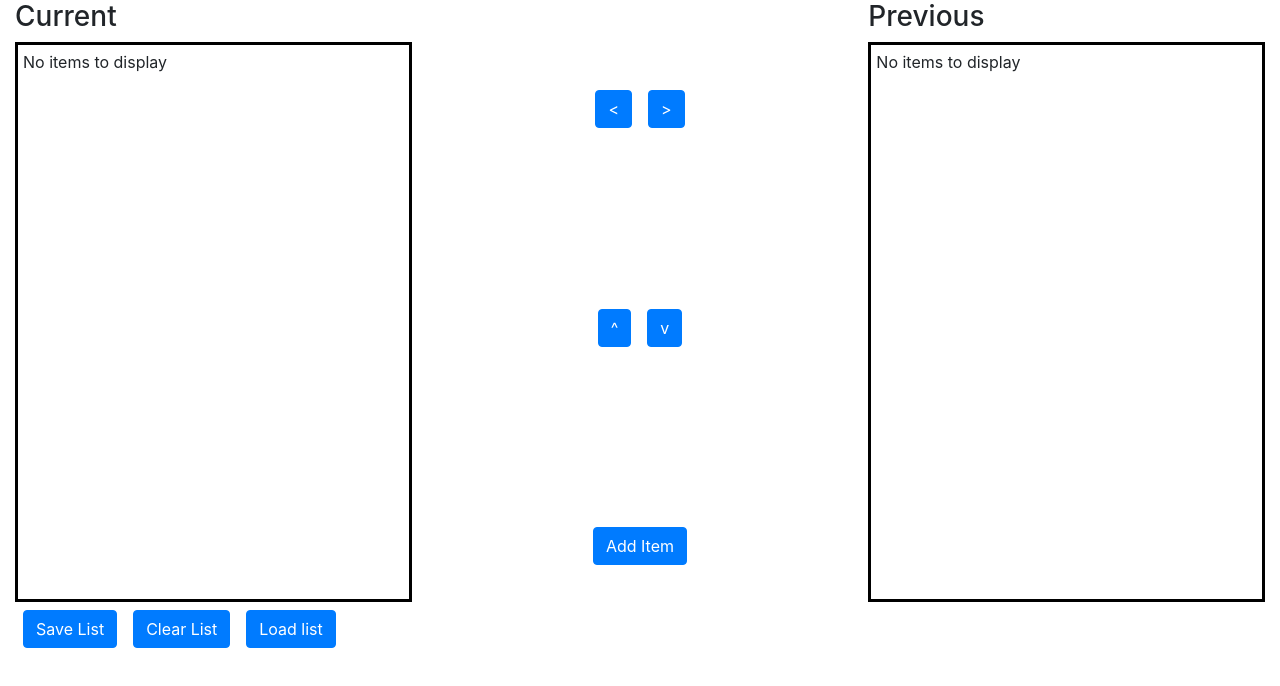
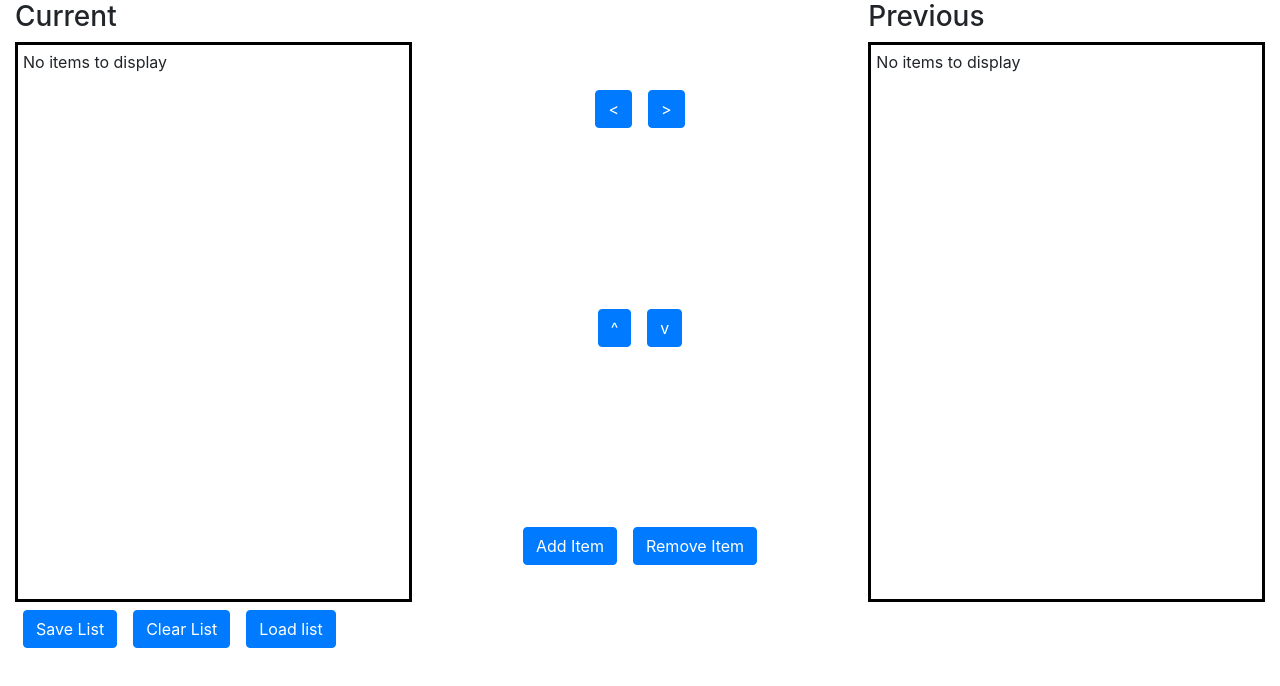
Before and after one commit to ttudorandrei/nomuda-shopping-list, a React (Create React App) app: page / in a window 1280 px wide. Shown: the top 686 px of the page. Built offline with nearby package versions, Linux system fonts and the light colour scheme.

Commit message:
add code to remove item from list

```diff
--- a/src/pages/ShoppingListPage/index.js
+++ b/src/pages/ShoppingListPage/index.js
@@ -3,7 +3,7 @@ import uuid from "react-uuid";
 
 import Button from "../../components/Button";
 import ShoppingList from "../../components/ShoppingList";
-import { removeFromArray } from "../../utils";
+import { deleteFromLocalstorage, removeFromArray } from "../../utils";
 
 let shoppingListFromLocalStorage = JSON.parse(
   localStorage.getItem("shoppingList")
@@ -99,8 +99,6 @@ const ShoppingListPage = () => {
 
     arr.push(...currentList, ...previousList);
 
-    setShoppingList(arr);
-
     localStorage.setItem("shoppingList", JSON.stringify(arr));
   };
 
@@ -126,6 +124,10 @@ const ShoppingListPage = () => {
 
   const moveUpByIndex = (item) => {
     console.log("moving up!");
+  };
+
+  const moveDownByIndex = (item) => {
+    console.log("moving down!");
   };
 
   return (
@@ -156,6 +158,7 @@ const ShoppingListPage = () => {
             />
           </div>
         </div>
+
         <div className="col d-flex flex-column justify-content-around align-items-center">
           <div>
             <Button
@@ -171,6 +174,7 @@ const ShoppingListPage = () => {
               }}
             />
           </div>
+
           <div>
             <Button
               name={"^"}
@@ -181,10 +185,11 @@ const ShoppingListPage = () => {
             <Button
               name={"v"}
               onClick={() => {
-                console.log("v");
+                moveDownByIndex(selectedItem);
               }}
             />
           </div>
+
           <div>
             <Button
               name={"Add Item"}
@@ -192,8 +197,20 @@ const ShoppingListPage = () => {
                 console.log("Add Item");
               }}
             />
+
+            <Button
+              name={"Remove Item"}
+              onClick={() => {
+                deleteFromLocalstorage(
+                  shoppingListFromLocalStorage,
+                  selectedItem,
+                  "shoppingList"
+                );
+              }}
+            />
           </div>
         </div>
+
         <div className="col">
           <ShoppingList
             listType={"Previous"}
--- a/src/utils/index.js
+++ b/src/utils/index.js
@@ -2,4 +2,14 @@ const removeFromArray = (array, item) => {
   return array.filter((filteredItem) => item !== filteredItem);
 };
 
-export { removeFromArray };
+const deleteFromLocalstorage = (array, item, arrayName) => {
+  const indexOfElementToBeRemoved = array.findIndex((element) => {
+    return element.objectId === item.objectId;
+  });
+
+  array.splice(indexOfElementToBeRemoved, 1);
+
+  localStorage.setItem(arrayName, JSON.stringify(array));
+};
+
+export { removeFromArray, deleteFromLocalstorage };
```
